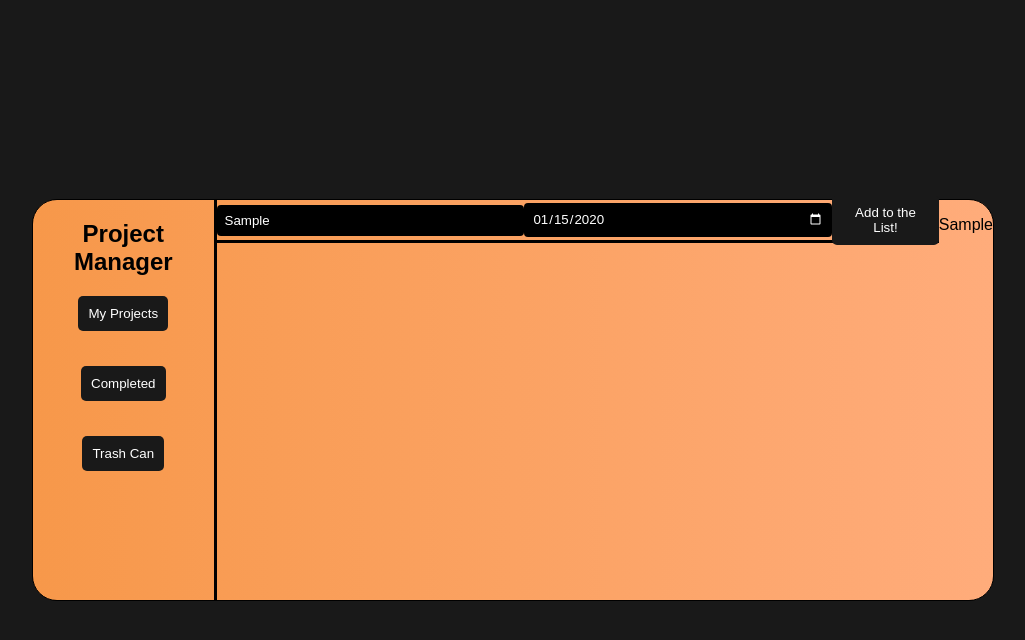
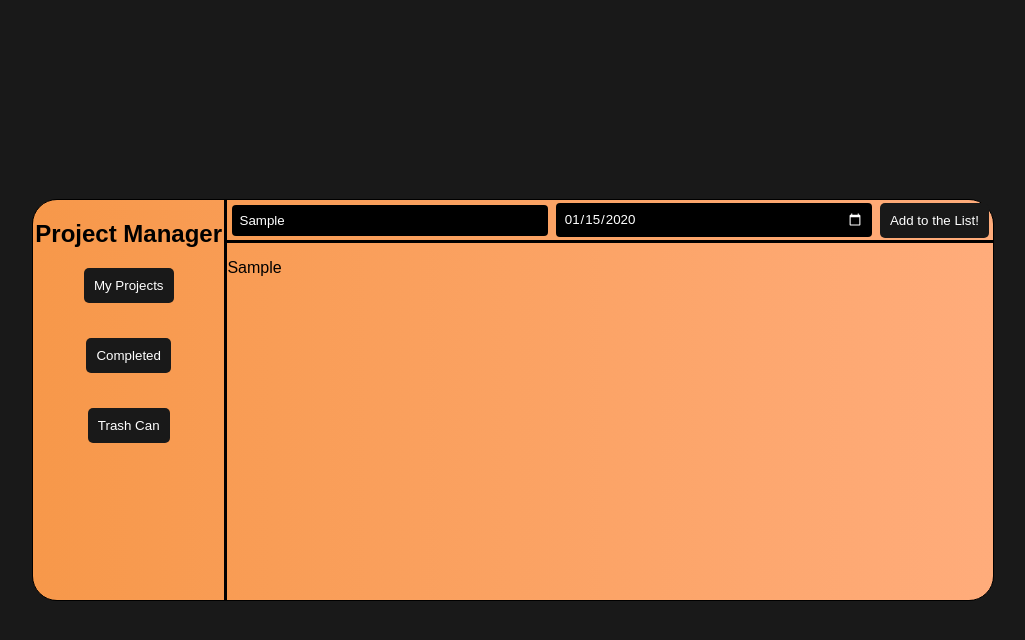
Before and after one commit to guvenfazli/To-Do-List-w-React, a React (Create React App) app in the folder theater/: page / in a window 1280 px wide. Both pictures are taken after typing "Sample", "2020-01-15" into the empty fields and a click on the button "Add to the List!". Shown: the top 640 px of the page, without its empty margins (127-1152 px from the left). Built offline with nearby package versions, Linux system fonts and the light colour scheme; a web font is replaced by a local one.

Commit message:
UI bug fixed

```diff
--- a/theater/src/App.css
+++ b/theater/src/App.css
@@ -87,3 +87,8 @@ input[type="date"]::-webkit-calendar-picker-indicator {
   font-family: 'Spline Sans', sans-serif;
   cursor: pointer;
 }
+
+.current-page{
+  width: 100%;
+  height: 100%;
+}
--- a/theater/src/App.jsx
+++ b/theater/src/App.jsx
@@ -52,13 +52,22 @@ function App() {
             <button>Trash Can</button>
           </nav>
 
-          <div className='to-do-header'>
-            <input type="text" placeholder='Work' ref={workTitle} onChange={createWork}/>
-            <input type="Date" placeholder='Choose' ref={workDate} onChange={createWork}/>
-            <button onClick={addToList}>Add to the List!</button>
+          <div className='current-page'>
+            <div className='to-do-header'>
+              <input type="text" placeholder='Work' ref={workTitle} onChange={createWork}/>
+              <input type="Date" placeholder='Choose' ref={workDate} onChange={createWork}/>
+              <button onClick={addToList}>Add to the List!</button>
+            </div>
+
+            <div className='work-display'>
+              {toDoList.map((row) => <p>{row.work}</p>)}
+
+            </div>
+
           </div>
 
-          {toDoList.map((row) => <p>{row.work}</p>)}
+
+
         </div>
 
 
```
